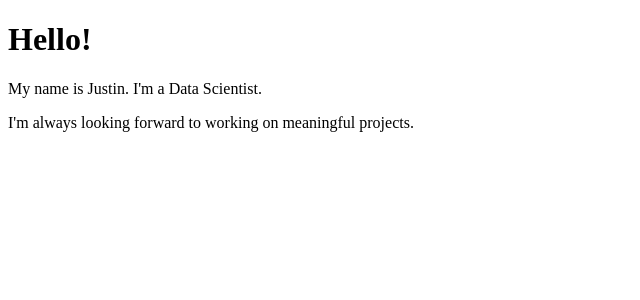
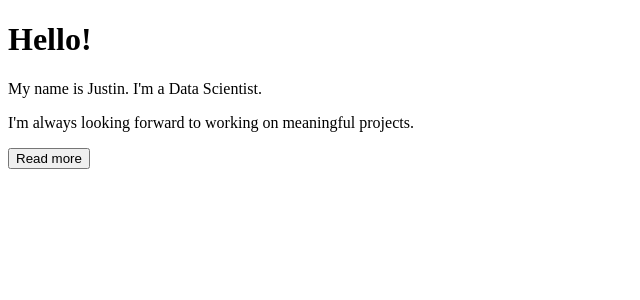
Before and after one commit to jbehringer95/portfolio, a React (Create React App) app: page / in a window 1280 px wide. Shown: the top 300 px of the page, without its empty margins (0-640 px from the left). Built offline with nearby package versions, Linux system fonts and the light colour scheme.

Commit message:
Updating App.js and index.js

```diff
--- a/src/App.js
+++ b/src/App.js
@@ -1,12 +1,40 @@
+import { buildTimeValue } from "@testing-library/user-event/dist/utils";
 import React, { Component } from "react";
 
 class App extends Component {
+    constructor() {
+        super();
+        this.state = { displayBio: false };
+
+        console.log('Component this', this);
+
+        this.toggleDisplayBio = this.toggleDisplayBio.bind(this);
+    }
+
+    toggleDisplayBio() {
+        this.setState({ displayBio: !this.state.displayBio})
+    }
+
     render() {
        return (
            <div>
                <h1>Hello!</h1>
                <p>My name is Justin. I'm a Data Scientist.</p>
                <p>I'm always looking forward to working on meaningful projects.</p>
+               {
+                   this.state.displayBio ? (
+                    <div>
+                        <p>I live in Centralia, and I code pretty much everyday</p>
+                        <p>My favorite language is Python and I think machine learning models are amazing.</p>
+                        <p>Besides coding, I love music and watching football.</p>
+                        <button onClick={this.toggleDisplayBio}>Show less</button>
+                    </div>
+                    ) : (
+                        <div>
+                            <button onClick={this.toggleDisplayBio}>Read more</button>
+                        </div>
+                    )
+               }
            </div>
        )
     }
```
Also changed, not shown: src/index.js (line endings or trailing spaces).
